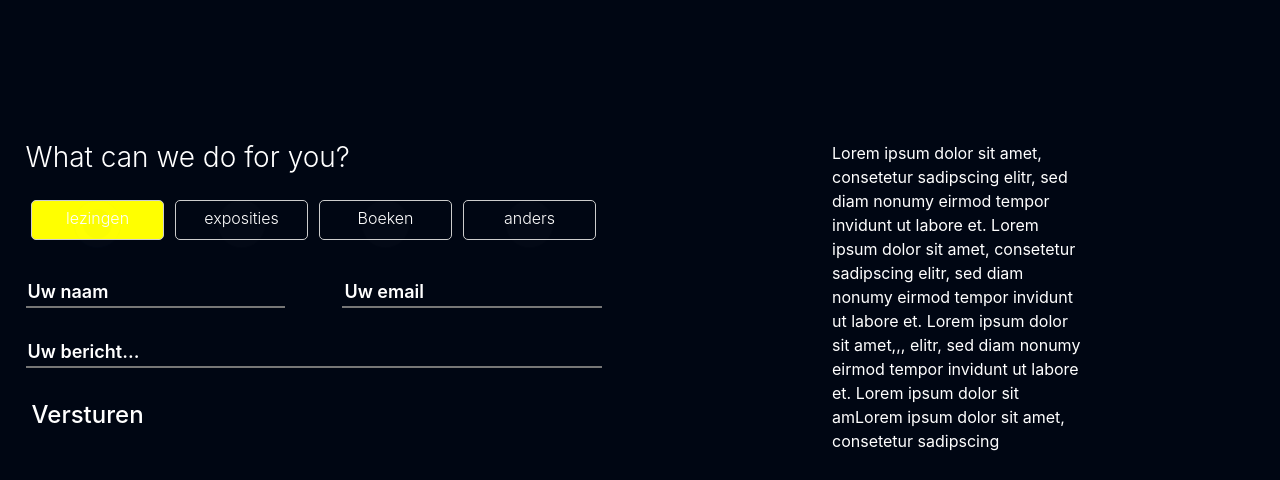
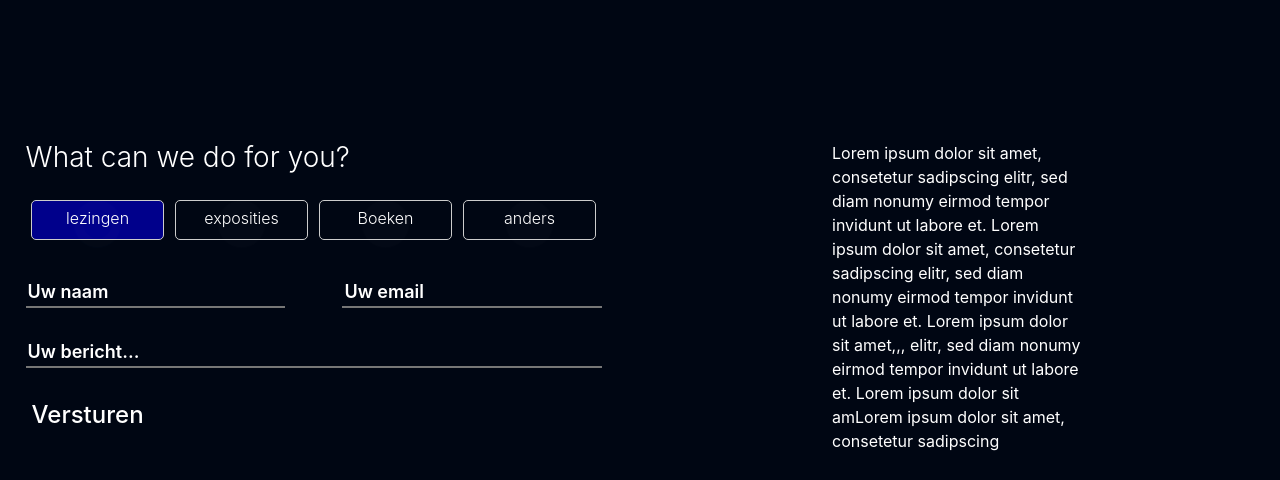
Before and after one commit to DylanovE/TijdlozeMomenten.github.io, a PHP site: page /Contact.html in a window 1280 px wide, with the box ticked. Shown: the part 219-699 px from the top of the page. Run offline with PHP 8.4, Linux system fonts and the light colour scheme; some web fonts are replaced.

Commit message:
update color of radiobuttons contactpage

```diff
--- a/assets/css/custom.css
+++ b/assets/css/custom.css
@@ -330,7 +330,7 @@
 }
 
 .options input[type="radio"]:checked+label {
-    background: yellow;
+    background: darkblue;
 }
 
 .options label {
```
